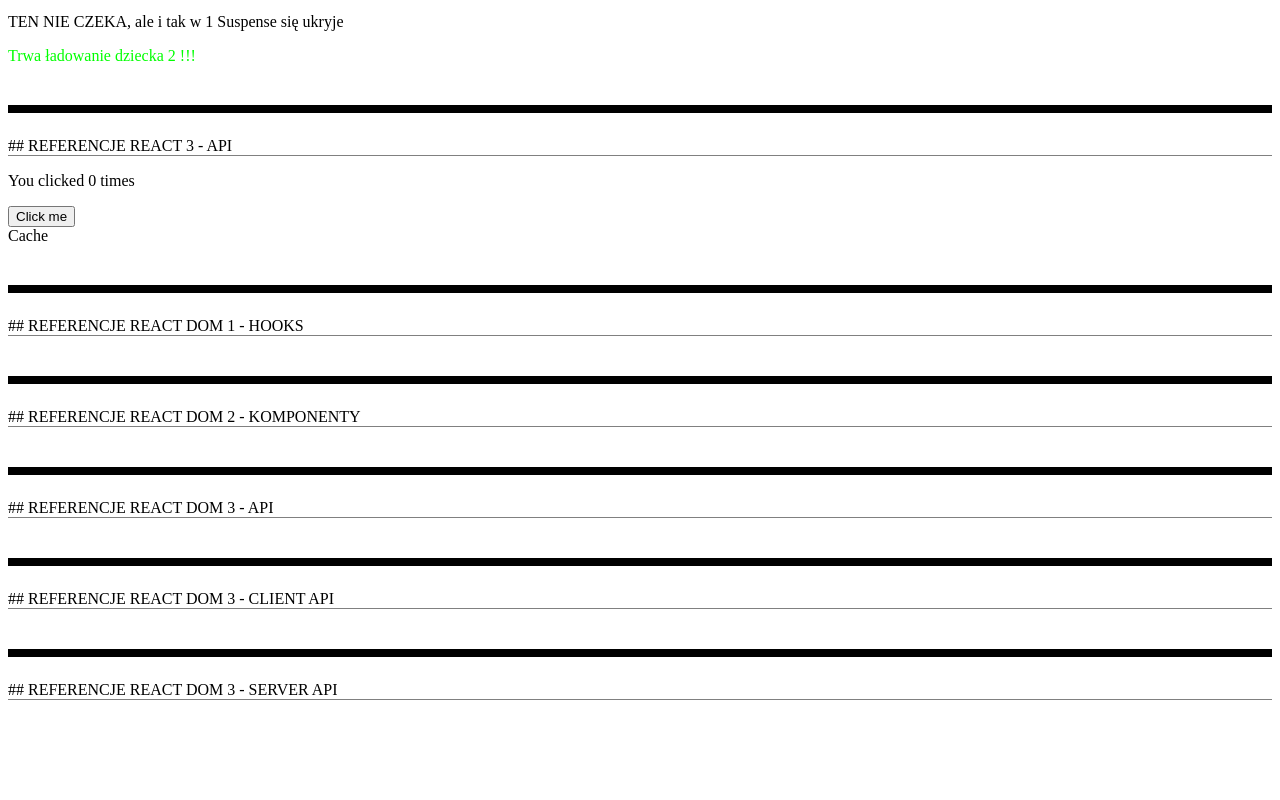
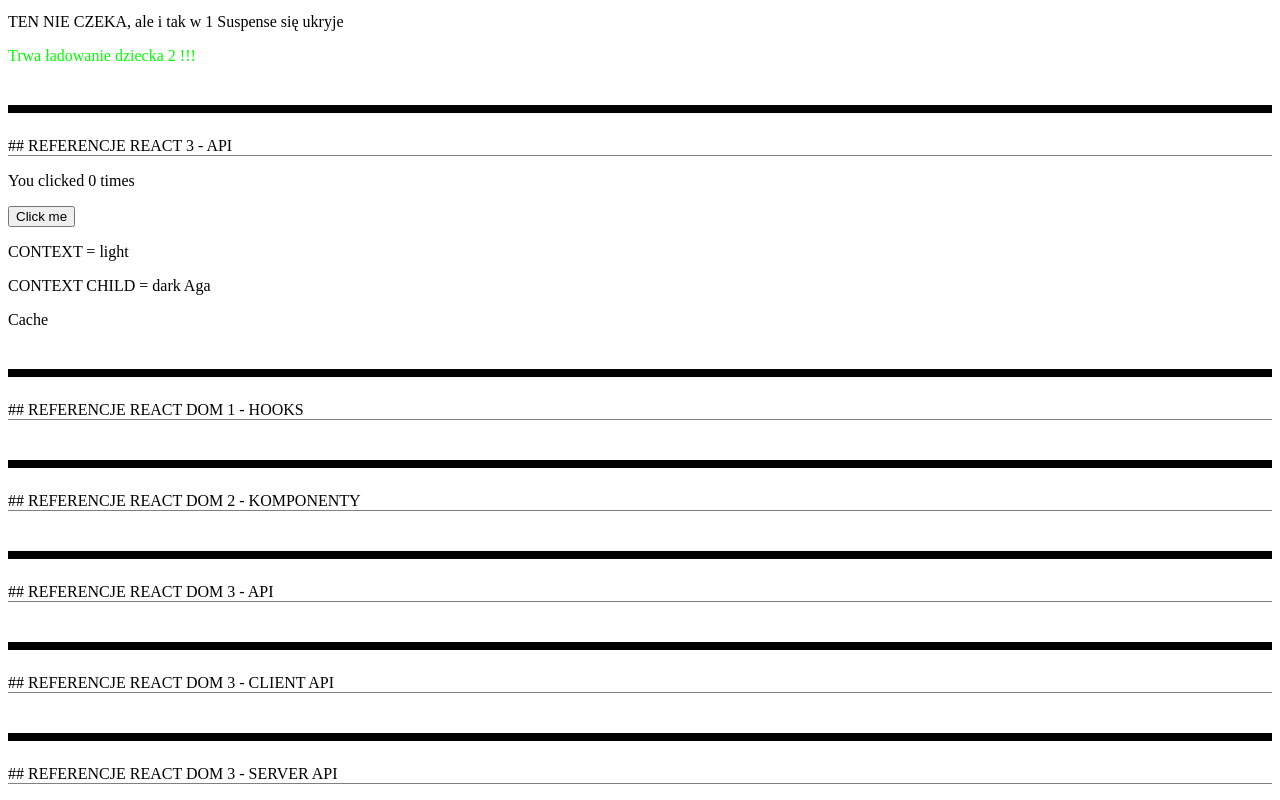
Before and after one commit to MaciejRog/CHEATSHEET_REACT, a React (Vite) app: page / in a window 1280 px wide. Shown: the part 3291-4091 px from the top of the page. Before the commit the page ends 4007 px from the top, so only its background shows below. Built offline with nearby package versions, Linux system fonts and the light colour scheme; no server answers.

Commit message:
add react api createContext info

```diff
--- a/src/2_REFERENCJE/1_ref_REACT/3_API/ReactAPI.jsx
+++ b/src/2_REFERENCJE/1_ref_REACT/3_API/ReactAPI.jsx
@@ -1,4 +1,4 @@
-import { useEffect, useState } from "react";
+import { createContext, useContext, useEffect, useMemo, useState } from "react";
 
 function ReactAPI() {
   return (
@@ -222,11 +222,59 @@
 }
 
 // #################################
-// ####
+// #### createContext | do tworzenia contextu
 // VVVVVVVVVVVVVVVVVVVVVVVVVVVVVVVVV
 
+// tworzenie KONTEKSTU
+const MyContext = createContext("light");
+const ObjectContext = createContext({ name: "" });
+
 function ReactAPICreateContext() {
-  return <div></div>;
+  /*
+  PRZEPISANE Z REACT_HOOKS
+
+  useContext -> pozwala na dostęp do kontekstu z dowolnego miejsca (brak konieczności PROP DRILLINGU)
+  CZĘSTO ŁĄCZONY z 'useReducer'
+
+  GDY ZMIENIMY jego wartośc to REACT RERENDERUJE te komponenty, który używają 'useContext' z KONTEKSTEM, któremu zminilismy wartość
+  UWAGA!!! 'memo' nie zapobiegnie odtrzymaniu nowych wartości
+
+
+  ZASTOSOWANIE:
+    -) przekazywanie danych do zagnieżdżonych komponentów (zawsze z najblizszego PROVIDERA (jeśli nie ma to domyślna wartość))
+*/
+  const [object, setObject] = useState({ name: "Aga" });
+  const context = useContext(MyContext); // light
+
+  const stableObject = useMemo(() => {
+    return {
+      name: object.name,
+      setObject,
+    };
+  }, [object.name]);
+
+  return (
+    <>
+      <p>CONTEXT = {context}</p>
+      {/* MyContext.Provider -> od tego miejsca komponenty poniżej, odczytają wartośc kontextu jako 'dark' */}
+      <MyContext.Provider value="dark">
+        {/* Do wartość CONTEXTU zawsze warto przekazać STABILNA REFERENCJE do obiektu poprzez 'useMemo' */}
+        <ObjectContext.Provider value={stableObject}>
+          <ReactHooksContextChild />
+        </ObjectContext.Provider>
+      </MyContext.Provider>
+    </>
+  );
+}
+
+function ReactHooksContextChild() {
+  const context = useContext(MyContext); // dark
+  const objectContext = useContext(ObjectContext); // { name: "Aga" }
+  return (
+    <p>
+      CONTEXT CHILD = {context} {objectContext.name}
+    </p>
+  );
 }
 
 // #################################
```
